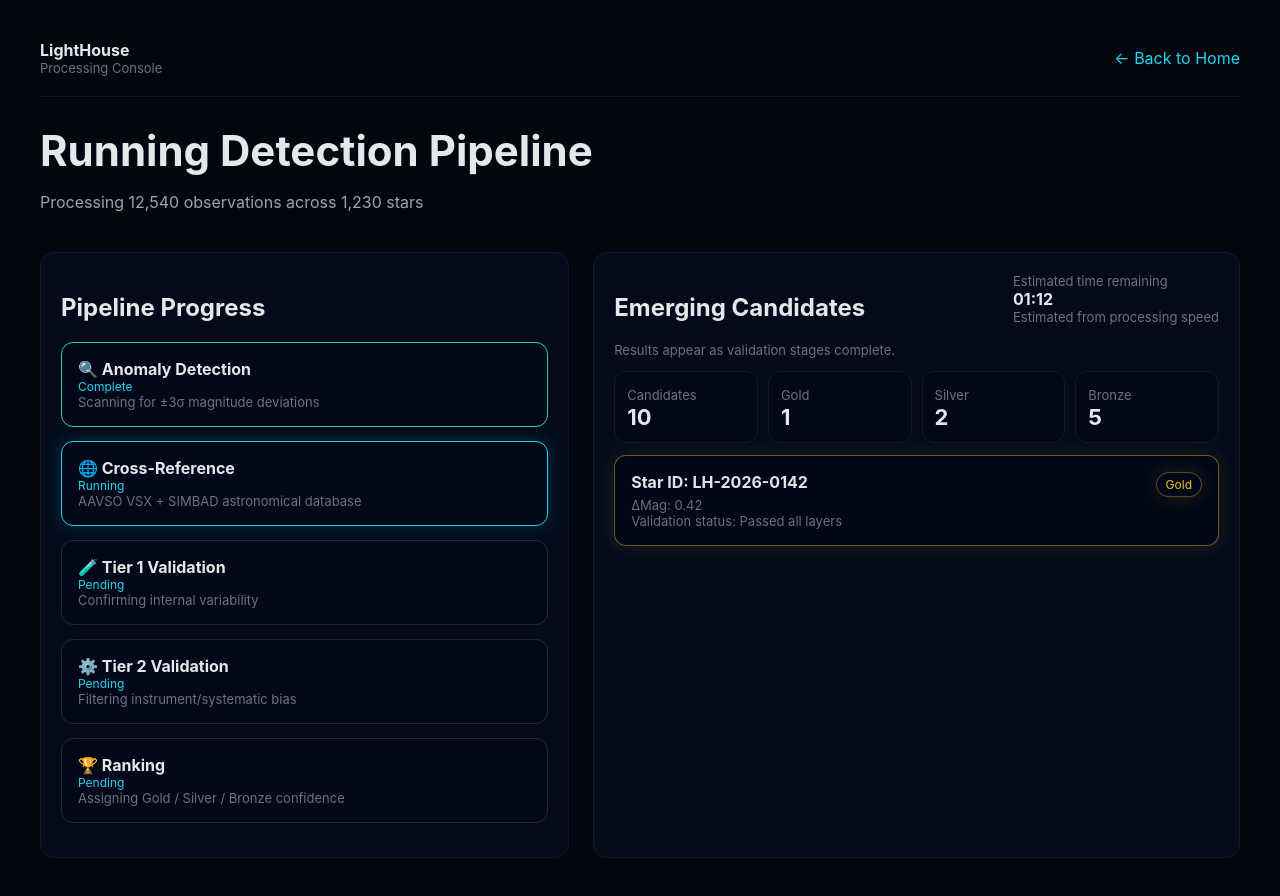
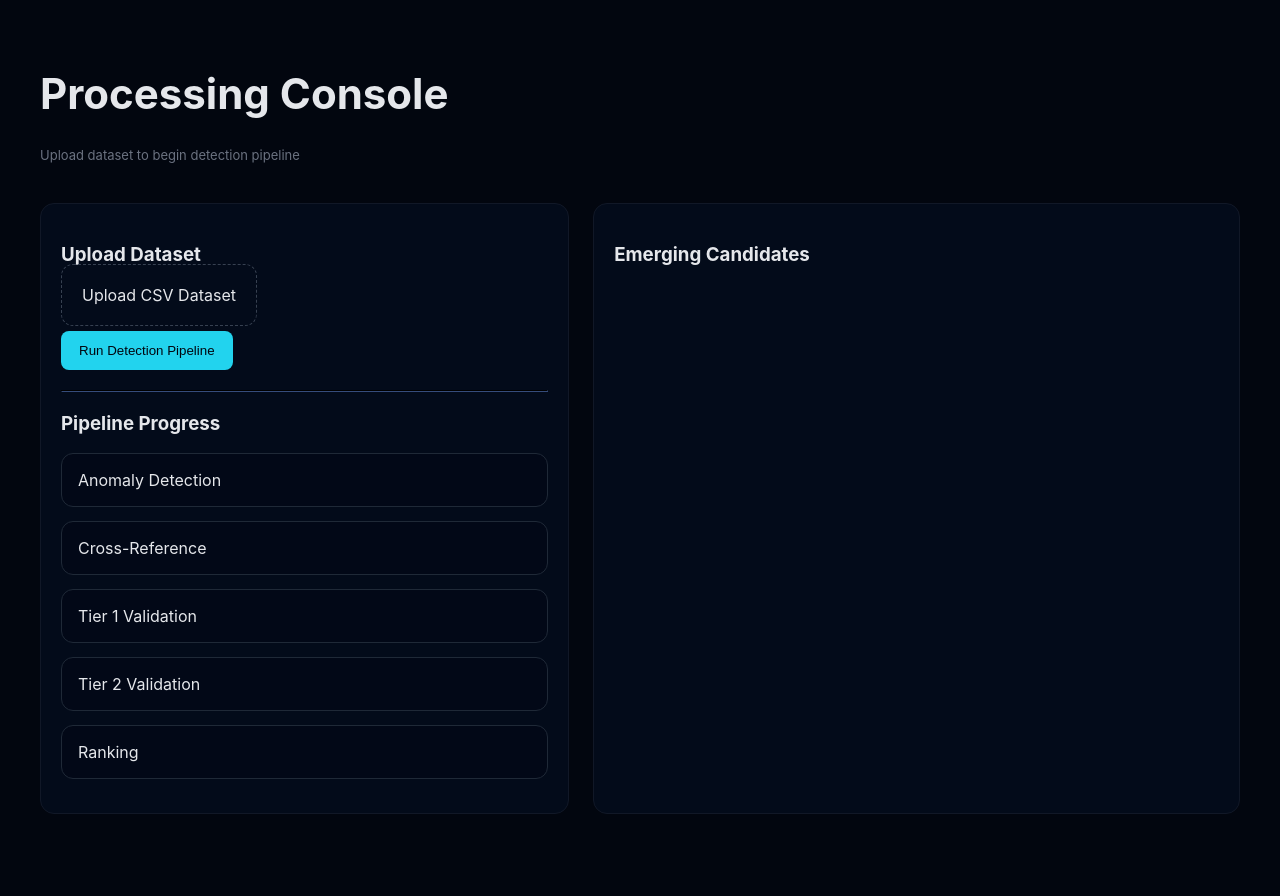
Before and after one commit to astra-systems/Lighthouse, a plain HTML site: page processing.html in a window 1280 px wide. After the commit the page ends 854 px from the top, so only its background shows below. Drawn offline with Linux system fonts and the light colour scheme.

Commit message:
Update processing.html

```diff
--- a/processing.html
+++ b/processing.html
@@ -19,27 +19,8 @@ body {
   padding: 40px 20px;
 }
 
-.top {
-  display: flex;
-  justify-content: space-between;
-  align-items: center;
-  border-bottom: 1px solid #111827;
-  padding-bottom: 20px;
-}
-
-a {
-  color: #22d3ee;
-  text-decoration: none;
-}
-
-h1 {
-  font-size: 42px;
-  margin-bottom: 8px;
-}
-
-p {
-  color: #9ca3af;
-}
+h1 { font-size: 42px; }
+.small { font-size: 13px; color: #6b7280; }
 
 .grid {
   display: grid;
@@ -55,50 +36,29 @@ p {
   padding: 20px;
 }
 
+.upload {
+  border: 1px dashed #374151;
+  padding: 20px;
+  border-radius: 12px;
+  text-align: center;
+  cursor: pointer;
+}
+
+.upload:hover {
+  border-color: #22d3ee;
+}
+
 .step {
   border: 1px solid #1f2937;
   border-radius: 12px;
   padding: 16px;
   margin-bottom: 14px;
   background: #020817;
-  transition: 0.3s;
 }
 
 .step.active {
   border-color: #22d3ee;
   box-shadow: 0 0 18px rgba(34, 211, 238, 0.18);
-}
-
-.step.complete {
-  border-color: #34d399;
-}
-
-.status {
-  font-size: 12px;
-  color: #22d3ee;
-}
-
-.small {
-  font-size: 13px;
-  color: #6b7280;
-}
-
-.counter {
-  display: grid;
-  grid-template-columns: repeat(4, 1fr);
-  gap: 10px;
-}
-
-.metric {
-  border: 1px solid #111827;
-  border-radius: 12px;
-  padding: 12px;
-  background: #020817;
-}
-
-.metric strong {
-  display: block;
-  font-size: 22px;
 }
 
 .candidate {
@@ -113,32 +73,16 @@ p {
 
 .gold {
   border-color: rgba(251, 191, 36, 0.45);
-  box-shadow: 0 0 20px rgba(251, 191, 36, 0.14);
-}
-
-.badge {
-  display: inline-block;
-  padding: 4px 9px;
-  border-radius: 20px;
-  font-size: 12px;
-  border: 1px solid #374151;
-  color: #d1d5db;
-}
-
-.badge.gold {
-  color: #fbbf24;
-  border-color: rgba(251,191,36,0.4);
 }
 
 .btn {
-  margin-top: 24px;
+  margin-top: 16px;
   padding: 12px 18px;
   background: #22d3ee;
   color: #02060f;
   border: none;
   border-radius: 8px;
   cursor: pointer;
-  font-weight: 600;
 }
 
 @keyframes fadeIn {
@@ -149,193 +93,106 @@ p {
 </head>
 
 <body>
-
 <div class="container">
 
-  <div class="top">
-    <div>
-      <strong>LightHouse</strong>
-      <div class="small">Processing Console</div>
-    </div>
-    <a href="index.html">← Back to Home</a>
-  </div>
-
-  <h1>Running Detection Pipeline</h1>
-  <p>Processing 12,540 observations across 1,230 stars</p>
+<h1>Processing Console</h1>
+<p class="small">Upload dataset to begin detection pipeline</p>
 
 <div class="grid">
 
 <!-- LEFT SIDE -->
 <div class="card">
-      <h2>Pipeline Progress</h2>
 
-      <div class="step active" id="step1">
-        <strong>🔍 Anomaly Detection</strong>
-        <div class="status" id="status1">Running</div>
-        <div class="small">Scanning for ±3σ magnitude deviations</div>
-      </div>
+<h3>Upload Dataset</h3>
 
-      <div class="step" id="step2">
-        <strong>🌐 Cross-Reference</strong>
-        <div class="status" id="status2">Pending</div>
-        <div class="small">AAVSO VSX + SIMBAD astronomical database</div>
-      </div>
+<label class="upload">
+  Upload CSV Dataset
+  <input type="file" id="fileInput" accept=".csv" hidden />
+</label>
 
-      <div class="step" id="step3">
-        <strong>🧪 Tier 1 Validation</strong>
-        <div class="status" id="status3">Pending</div>
-        <div class="small">Confirming internal variability</div>
-      </div>
+<div id="fileName" class="small" style="margin-top:10px;"></div>
 
-      <div class="step" id="step4">
-        <strong>⚙️ Tier 2 Validation</strong>
-        <div class="status" id="status4">Pending</div>
-        <div class="small">Filtering instrument/systematic bias</div>
-      </div>
+<button class="btn" onclick="startPipeline()">Run Detection Pipeline</button>
 
-      <div class="step" id="step5">
-        <strong>🏆 Ranking</strong>
-        <div class="status" id="status5">Pending</div>
-        <div class="small">Assigning Gold / Silver / Bronze confidence</div>
-      </div>
+<hr style="margin:20px 0; border-color:#111827">
+
+<h3>Pipeline Progress</h3>
+
+<div id="step1" class="step">Anomaly Detection</div>
+<div id="step2" class="step">Cross-Reference</div>
+<div id="step3" class="step">Tier 1 Validation</div>
+<div id="step4" class="step">Tier 2 Validation</div>
+<div id="step5" class="step">Ranking</div>
+
 </div>
 
 <!-- RIGHT SIDE -->
 <div class="card">
-      <div style="display:flex; justify-content:space-between; gap:20px;">
-        <div>
-          <h2>Emerging Candidates</h2>
-          <p class="small">Results appear as validation stages complete.</p>
-        </div>
-
-        <div>
-          <div class="small">Estimated time remaining</div>
-          <strong id="time">01:42</strong>
-          <div class="small">Estimated from processing speed</div>
-        </div>
-      </div>
-
-      <div class="counter">
-        <div class="metric">
-          <span class="small">Candidates</span>
-          <strong id="candidates">0</strong>
-        </div>
-        <div class="metric">
-          <span class="small">Gold</span>
-          <strong id="gold">0</strong>
-        </div>
-        <div class="metric">
-          <span class="small">Silver</span>
-          <strong id="silver">0</strong>
-        </div>
-        <div class="metric">
-          <span class="small">Bronze</span>
-          <strong id="bronze">0</strong>
-        </div>
-      </div>
-
+<h3>Emerging Candidates</h3>
 <div id="feed"></div>
-
-      <a href="results.html">
-        <button class="btn" id="resultsBtn" style="display:none;">View Results</button>
-      </a>
 </div>
 
 </div>
 </div>
 
 <script>
-let tick = 0;
+const fileInput = document.getElementById('fileInput');
+const fileName = document.getElementById('fileName');
 
-const candidates = [
-  { id: "LH-2026-0142", mag: "0.42", status: "Gold" },
-  { id: "LH-2026-0188", mag: "0.36", status: "Gold" },
-  { id: "LH-2026-0216", mag: "-0.31", status: "Silver" },
-  { id: "LH-2026-0274", mag: "0.29", status: "Bronze" }
-];
+fileInput.addEventListener('change', () => {
+  fileName.textContent = "Loaded: " + fileInput.files[0].name;
+});
 
-function updateStep(stepNumber, state) {
-  const step = document.getElementById("step" + stepNumber);
-  const status = document.getElementById("status" + stepNumber);
-
-  if (state === "running") {
-    step.classList.add("active");
-    status.textContent = "Running";
+function activate(id) {
+  document.getElementById(id).classList.add('active');
 }
 
-  if (state === "complete") {
-    step.classList.remove("active");
-    step.classList.add("complete");
-    status.textContent = "Complete";
-  }
+function complete(id) {
+  const el = document.getElementById(id);
+  el.classList.remove('active');
+  el.style.borderColor = '#34d399';
 }
 
-function addCandidate(c) {
-  const feed = document.getElementById("feed");
-
-  const div = document.createElement("div");
-  div.className = "candidate";
-  if (c.status === "Gold") div.classList.add("gold");
-
-  div.innerHTML = `
-    <div style="display:flex; justify-content:space-between;">
-      <strong>Star ID: ${c.id}</strong>
-      <span class="badge ${c.status === "Gold" ? "gold" : ""}">${c.status}</span>
-    </div>
-    <div class="small">ΔMag: ${c.mag}</div>
-    <div class="small">Validation status: ${c.status === "Gold" ? "Passed all layers" : "Under review"}</div>
-  `;
-
-  feed.appendChild(div);
+function addCandidate(name) {
+  const div = document.createElement('div');
+  div.className = 'candidate gold';
+  div.innerHTML = `<strong>${name}</strong><br><span class='small'>Gold Candidate</span>`;
+  document.getElementById('feed').appendChild(div);
 }
 
-const timer = setInterval(() => {
-  tick++;
-
-  document.getElementById("candidates").textContent = Math.min(41, tick * 2);
-  document.getElementById("gold").textContent = Math.min(14, Math.floor(tick / 3));
-  document.getElementById("silver").textContent = Math.min(18, Math.floor(tick / 2));
-  document.getElementById("bronze").textContent = Math.min(9, tick);
-
-  let remaining = Math.max(0, 102 - tick * 6);
-  let min = String(Math.floor(remaining / 60)).padStart(2, "0");
-  let sec = String(remaining % 60).padStart(2, "0");
-  document.getElementById("time").textContent = `${min}:${sec}`;
-
-  if (tick === 3) {
-    updateStep(1, "complete");
-    updateStep(2, "running");
+function startPipeline() {
+  if (!fileInput.files.length) {
+    alert("Upload a CSV first");
+    return;
   }
 
-  if (tick === 5) {
-    addCandidate(candidates[0]);
+  activate('step1');
+
+  setTimeout(() => {
+    complete('step1');
+    activate('step2');
+  }, 1500);
+
+  setTimeout(() => {
+    complete('step2');
+    activate('step3');
+    addCandidate('LH-2026-0142');
+  }, 3000);
+
+  setTimeout(() => {
+    complete('step3');
+    activate('step4');
+  }, 4500);
+
+  setTimeout(() => {
+    complete('step4');
+    activate('step5');
+  }, 6000);
+
+  setTimeout(() => {
+    complete('step5');
+  }, 7500);
 }
-
-  if (tick === 7) {
-    updateStep(2, "complete");
-    updateStep(3, "running");
-    addCandidate(candidates[1]);
-  }
-
-  if (tick === 10) {
-    updateStep(3, "complete");
-    updateStep(4, "running");
-    addCandidate(candidates[2]);
-  }
-
-  if (tick === 13) {
-    updateStep(4, "complete");
-    updateStep(5, "running");
-    addCandidate(candidates[3]);
-  }
-
-  if (tick === 16) {
-    updateStep(5, "complete");
-    document.getElementById("resultsBtn").style.display = "inline-block";
-    clearInterval(timer);
-  }
-
-}, 900);
 </script>
 
 </body>
```
Lines whose indentation alone changed are shown as unchanged.
